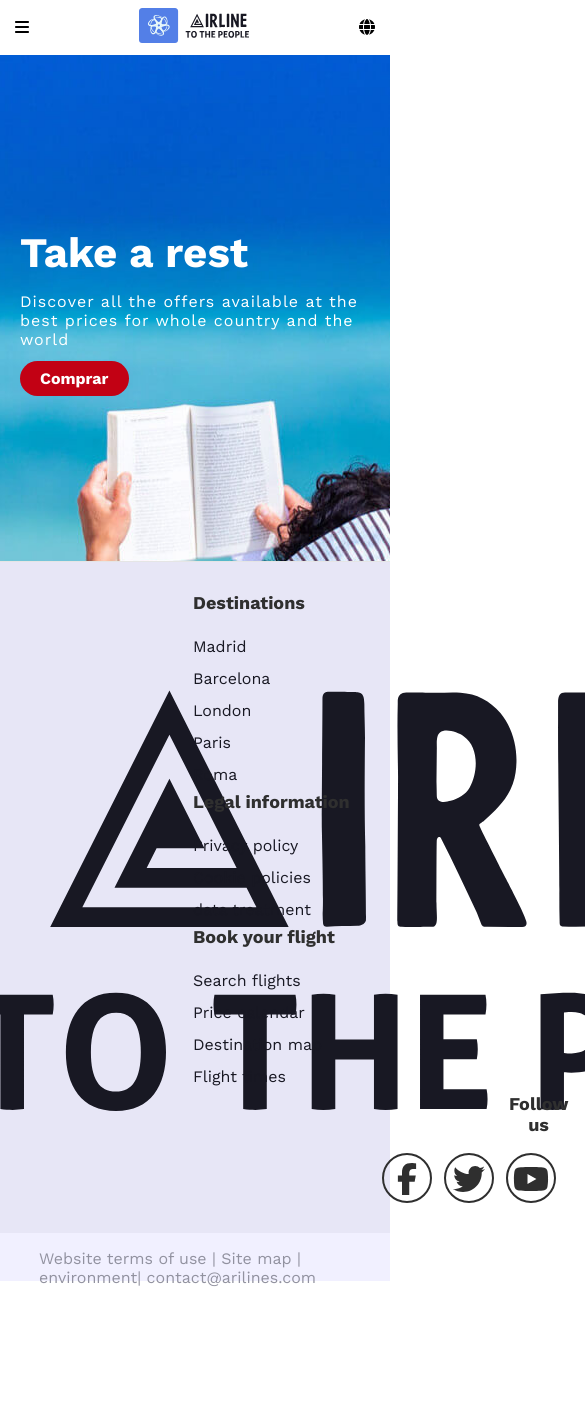
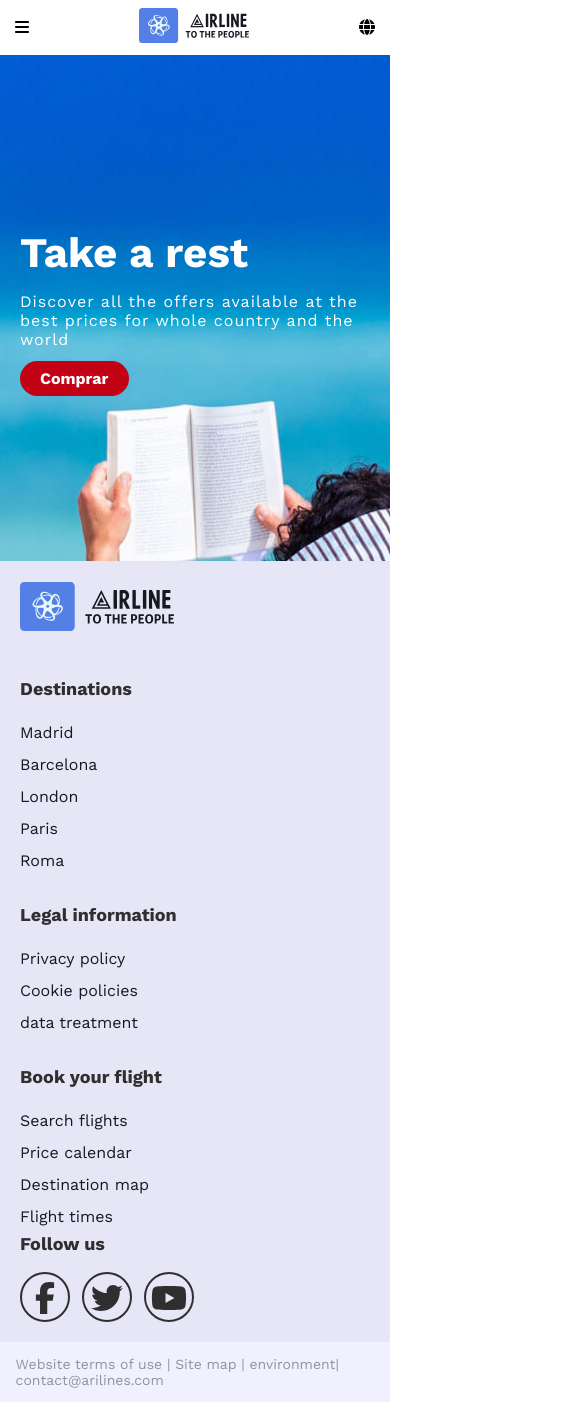
Before and after one commit to JhonCodeU/Airline-angular, an Angular app: page / in a window 390 px wide. Shown: the top 1402 px of the page, 585 px wide, since content can reach past the window. Before the commit the page ends 1287 px from the top, so only its background shows below. Built offline with nearby package versions, Linux system fonts and the light colour scheme.

Commit message:
footer responsive 95% done

```diff
--- a/src/app/components/footer/footer.component.scss
+++ b/src/app/components/footer/footer.component.scss
@@ -90,4 +90,55 @@
     color: #9292a0;
     height: 48px;
   }
+
+  // Media queries
+  @media screen and (max-width: 768px) {
+    .container {
+      flex-direction: column;
+      padding: 20px;
+
+      .left-area {
+        width: 100%;
+        margin-bottom: 20px;
+        justify-content: start;
+        order: 1;
+      }
+
+      .right-area {
+        order: 3;
+
+        .footer__nav {
+          flex-flow: column wrap;
+
+          .nav__item {
+            margin-right: 2em;
+
+            .nav__title {
+              margin-top: 1.5em;
+            }
+          }
+        }
+
+        .follow {
+          order: 2;
+          justify-content: start;
+
+          .follow__title {
+            margin-left: 0;
+            text-align: start;
+          }
+        }
+      }
+    }
+
+    .bottom {
+      text-align: start;
+      height: auto;
+      padding: 14px 4%;
+
+      p {
+        font-size: 14px;
+      }
+    }
+  }
 }
```
